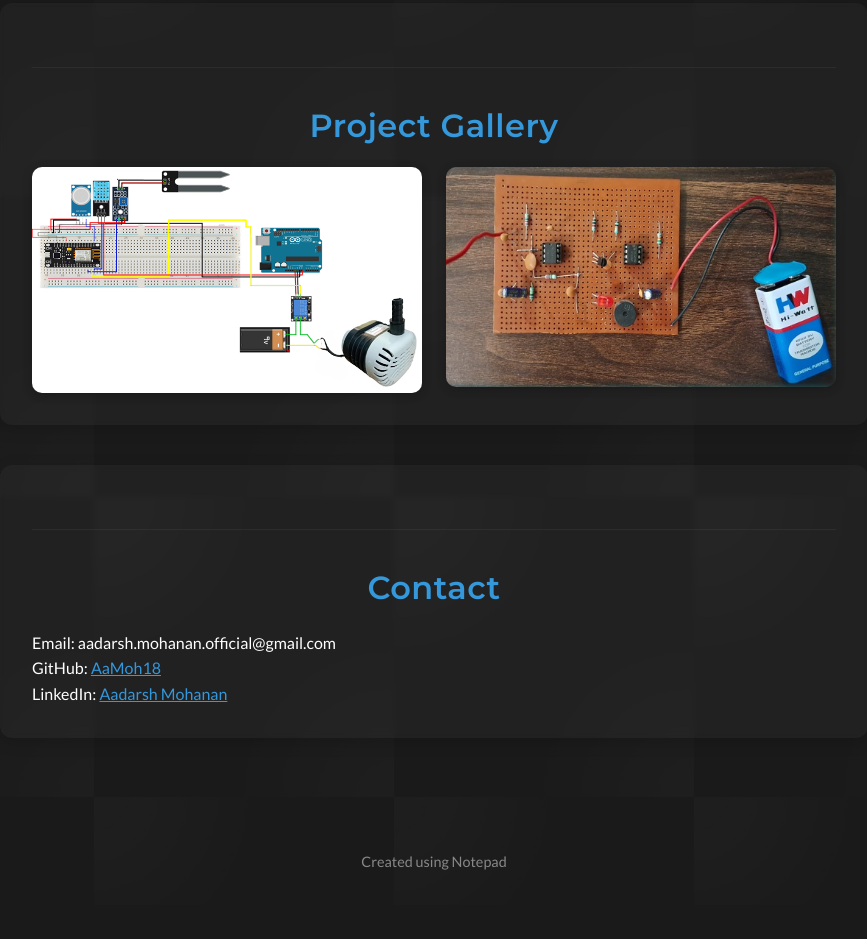
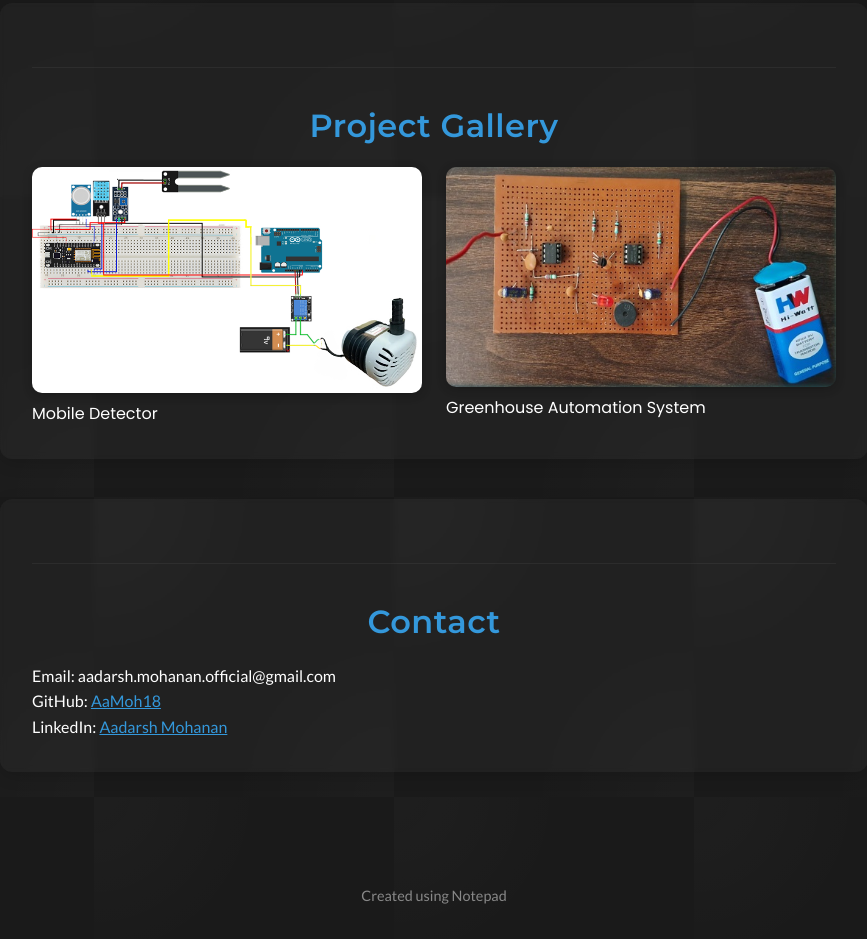
Before and after one commit to AaMoh18/AaWeb, a plain HTML site: page index.html in a window 1280 px wide. Shown: the part 2803-3742 px from the top of the page, without its empty margins (206-1073 px from the left). Before the commit the page ends 3708 px from the top, so only its background shows below. Drawn offline with Linux system fonts and the light colour scheme; a web font is replaced by a local one.

Commit message:
Update index.html

```diff
--- a/index.html
+++ b/index.html
@@ -230,12 +230,18 @@
 <section id="gallery" class="reveal">
   <h2>Project Gallery</h2>
   <div class="gallery">
+    <figure>
       <img src="images/gallery1.jpg" alt="Project Screenshot 1" />
+      <figcaption>Mobile Detector</figcaption>
+    </figure>
+    <figure>
       <img src="images/gallery2.jpg" alt="Project Screenshot 2" />
-
+      <figcaption>Greenhouse Automation System</figcaption>
+    </figure>
     <!-- Add more images as needed -->
   </div>
 </section>
+
 
     <!-- Contact -->
     <section id="contact" class="reveal">
```
Lines whose indentation alone changed are shown as unchanged.
